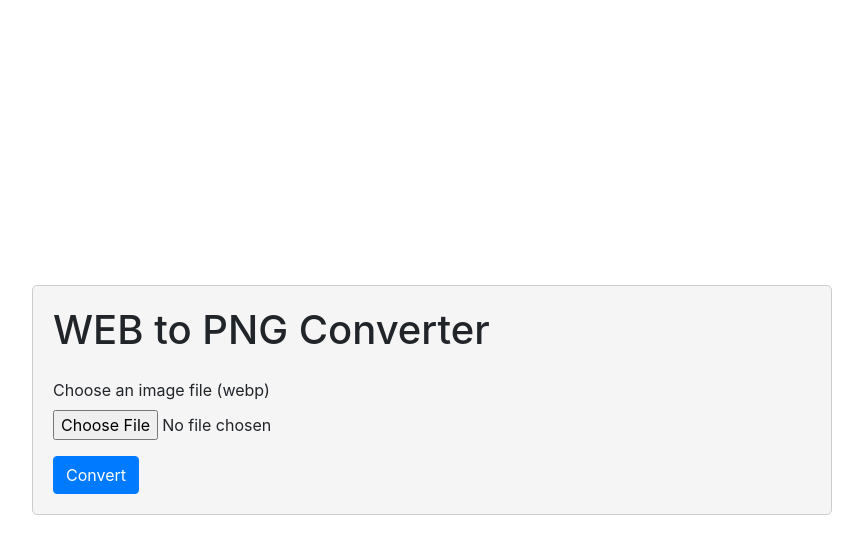
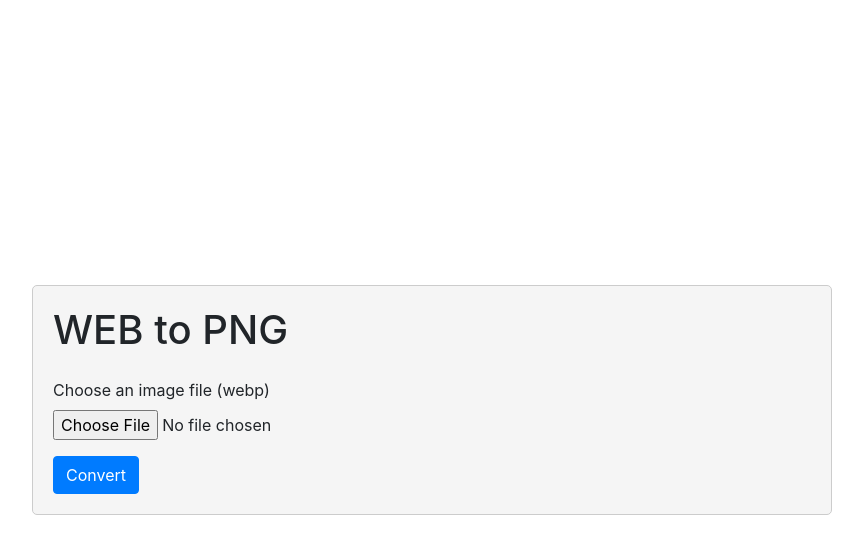
Before and after one commit to Ahmedraza56/AhmedRaza, a Flask app: page /webtopng/ in a window 1280 px wide. Shown: the top 554 px of the page, without its empty margins (208-1071 px from the left). Run offline with Flask 3, Linux system fonts and the light colour scheme; some libraries are stand-ins or nearby versions.

Commit message:
intital commit

```diff
--- a/templates/webtopng.html
+++ b/templates/webtopng.html
@@ -27,7 +27,7 @@
 </style>
 <body>
     <div class="container">
-        <h1 class="mb-4">WEB to PNG Converter</h1>
+        <h1 class="mb-4">WEB to PNG</h1>
         <form method="post" enctype="multipart/form-data" action="/webtopng/convert">
             <div class="form-group">
                 <label for="file">Choose an image file (webp)</label>
```
